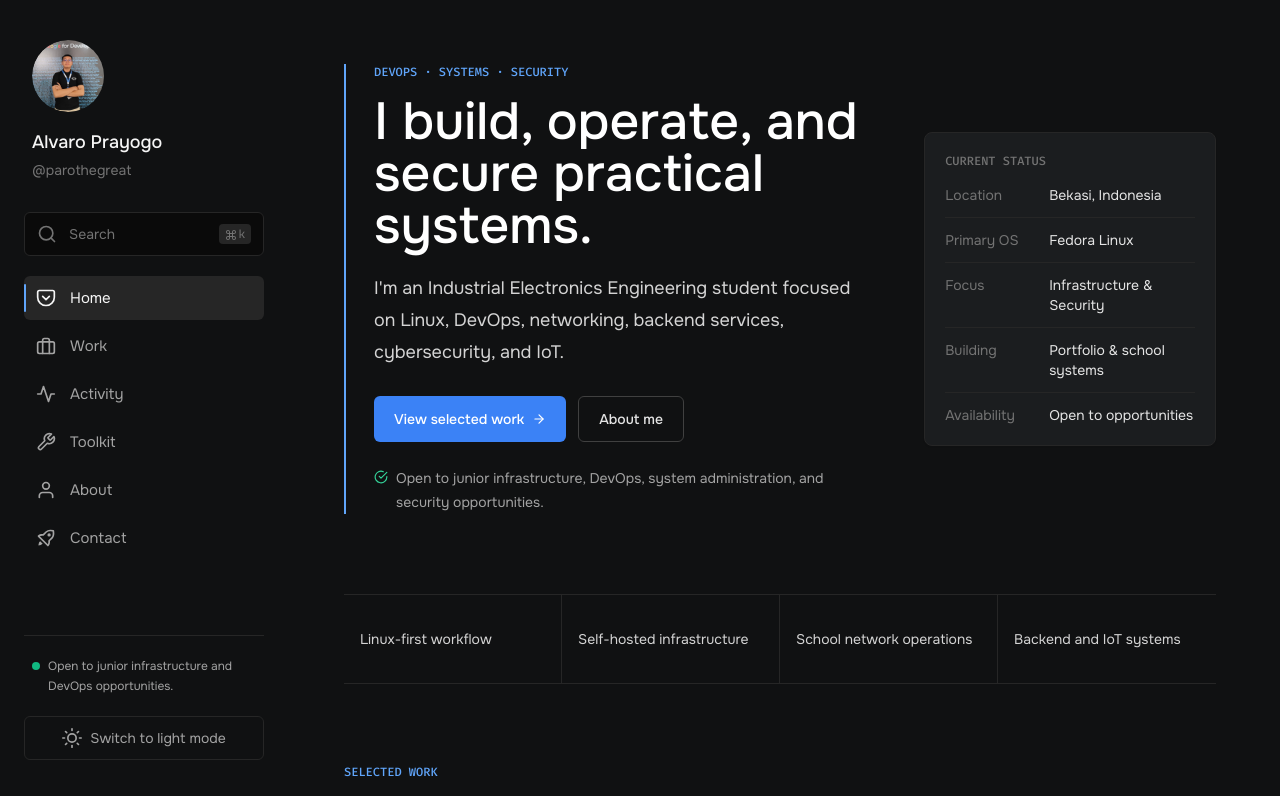
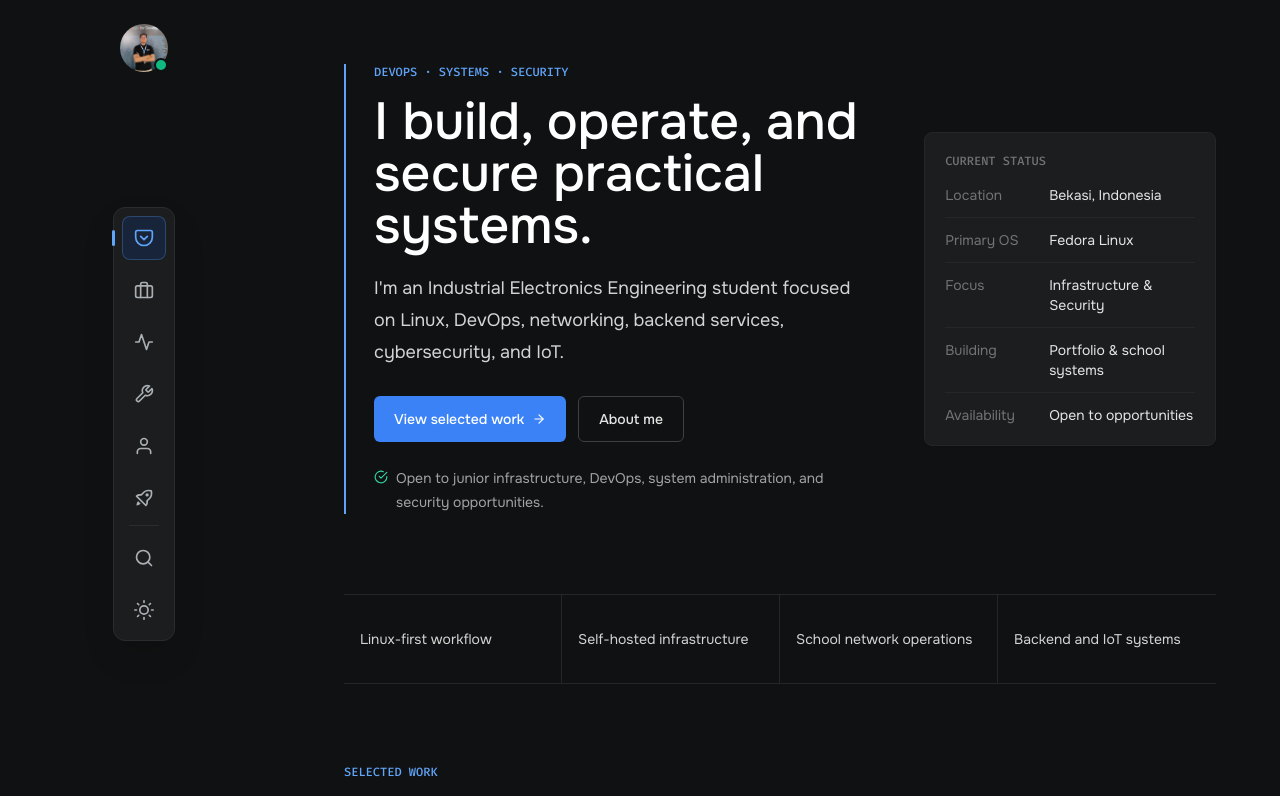
Before and after one commit to parothegreat/parothegreat-portfolio, a Next.js app: page / in a window 1280 px wide. Shown: the top 796 px of the page. Built offline with nearby package versions, Linux system fonts and the light colour scheme.

Commit message:
[refactor] src/common/components/layouts/partials/Sidebar.tsx

```diff
--- a/src/common/components/layouts/partials/Sidebar.tsx
+++ b/src/common/components/layouts/partials/Sidebar.tsx
@@ -1,31 +1,86 @@
-import SearchBox from '../../elements/SearchBox';
-import ThemeToggleButton from '../../elements/ThemeToggleButton';
-import Navigation from '../../sidebar/Navigation';
-import ProfileHeader from '../../sidebar/ProfileHeader';
+import Image from 'next/image';
+import Link from 'next/link';
+import { useRouter } from 'next/router';
+import { useTheme } from 'next-themes';
+import { useContext, useEffect, useState } from 'react';
+import { FiMoon, FiSearch, FiSun } from 'react-icons/fi';
+
+import { PROFILE } from '@/data/profile';
+
+import { MENU_ITEMS } from '@/common/constant/menu';
+import { CommandPaletteContext } from '@/common/context/CommandPaletteContext';
+
+import Dock, { DockItemData } from '../../elements/Dock';
 
 const Sidebar = () => {
+  const router = useRouter();
+  const { resolvedTheme, setTheme } = useTheme();
+  const { setIsOpen } = useContext(CommandPaletteContext);
+  const [mounted, setMounted] = useState(false);
+
+  useEffect(() => setMounted(true), []);
+
+  const isDark = mounted && resolvedTheme === 'dark';
+  const navigationItems: DockItemData[] = MENU_ITEMS.filter(
+    (item) => item.isShow,
+  ).map((item) => ({
+    icon: item.icon,
+    label: item.title,
+    active:
+      item.href === '/'
+        ? router.pathname === '/'
+        : router.pathname.startsWith(item.href),
+    onClick: () => router.push(item.href),
+  }));
+  const items: DockItemData[] = [
+    ...navigationItems,
+    {
+      icon: <FiSearch className='h-5 w-5' />,
+      label: 'Search',
+      onClick: () => setIsOpen(true),
+      separatorBefore: true,
+    },
+    {
+      icon: isDark ? (
+        <FiSun className='h-5 w-5' />
+      ) : (
+        <FiMoon className='h-5 w-5' />
+      ),
+      label: isDark ? 'Light mode' : 'Dark mode',
+      onClick: () => setTheme(isDark ? 'light' : 'dark'),
+    },
+  ];
+
   return (
     <aside
       id='sidebar'
-      className='sticky top-0 flex h-screen flex-col py-10'
-      aria-label='Primary navigation'
+      className='sticky top-0 flex h-screen flex-col items-center py-6'
+      aria-label='Desktop navigation'
     >
-      <ProfileHeader />
-      <div className='mt-8'>
-        <SearchBox />
+      <div className='relative'>
+        <Link
+          href='/'
+          aria-label={`${PROFILE.name} home`}
+          title={PROFILE.name}
+          className='block rounded-full focus-visible:outline-none focus-visible:ring-2 focus-visible:ring-blue-500'
+        >
+          <Image
+            src={PROFILE.profileImage}
+            alt={`${PROFILE.name} portrait`}
+            width={48}
+            height={48}
+            className='h-12 w-12 rounded-full object-cover'
+            priority
+          />
+        </Link>
+        <span
+          aria-hidden='true'
+          className='absolute bottom-0 right-0 h-3.5 w-3.5 rounded-full border-2 border-[var(--background)] bg-emerald-500'
+        />
+        <span className='sr-only'>{PROFILE.availability}</span>
       </div>
-      <div className='mt-5'>
-        <Navigation />
-      </div>
-      <div className='mt-auto space-y-5 border-t border-neutral-200 pt-5 dark:border-neutral-800'>
-        <div className='flex items-start gap-2 px-2 text-xs leading-5 text-neutral-600 dark:text-neutral-400'>
-          <span
-            aria-hidden='true'
-            className='mt-1.5 h-2 w-2 shrink-0 rounded-full bg-emerald-500'
-          />
-          <span>Open to junior infrastructure and DevOps opportunities.</span>
-        </div>
-        <ThemeToggleButton showLabel />
+      <div className='flex flex-1 items-center'>
+        <Dock items={items} />
       </div>
     </aside>
   );
```
